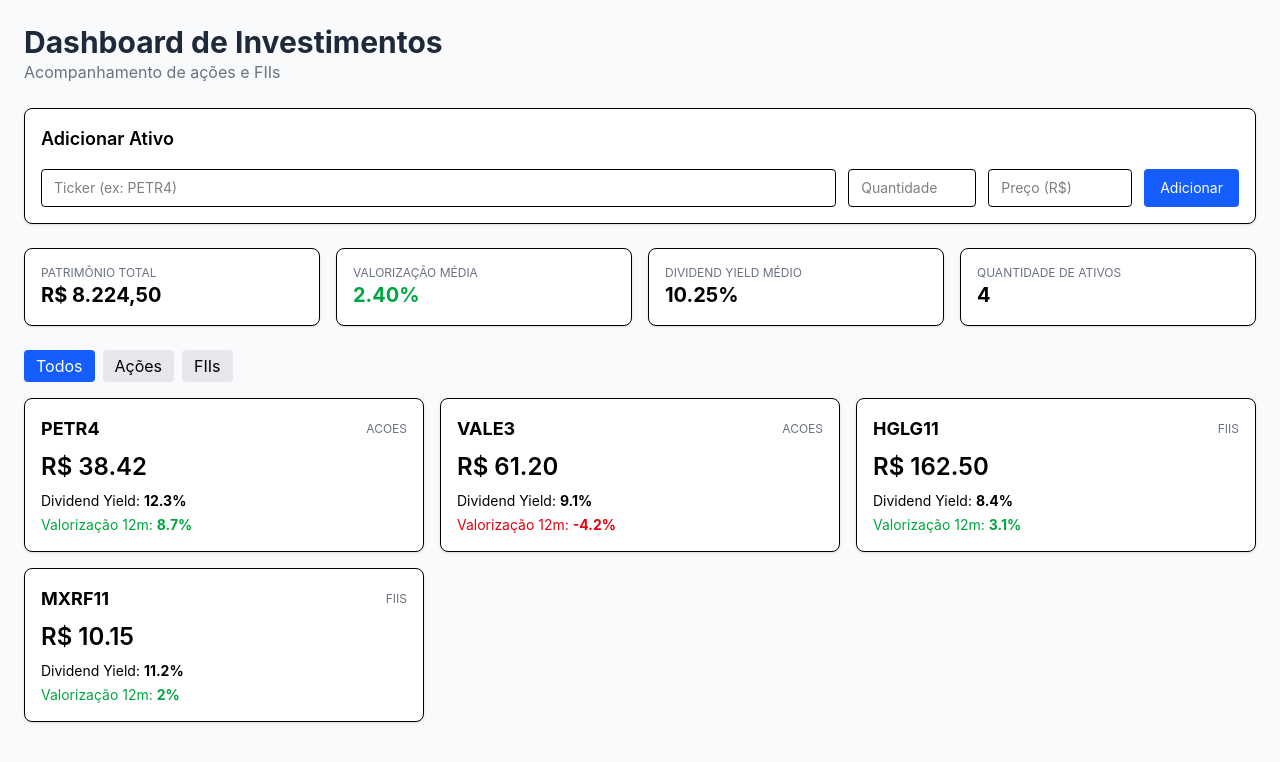
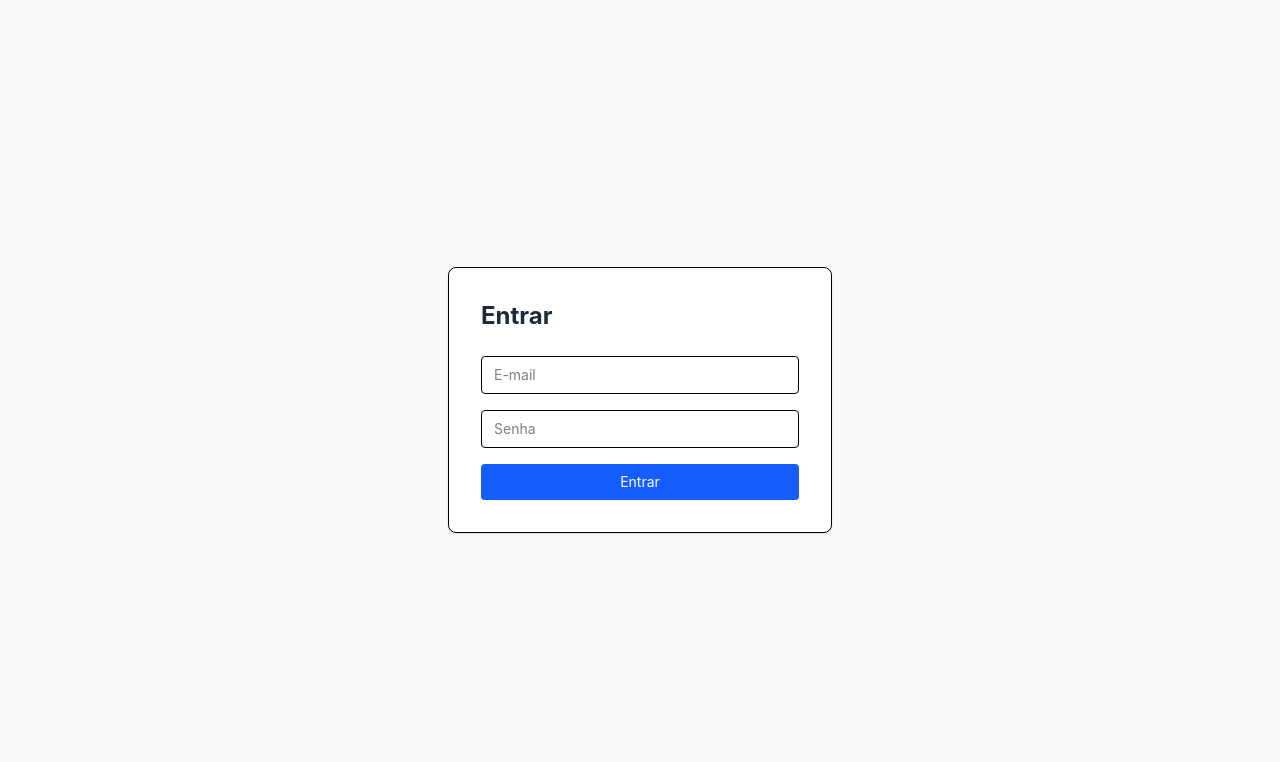
Before and after one commit to EnzoFSouza/Dashboard-Acoes-React, a React (Vite) app: page /login in a window 1280 px wide. Shown: the top 762 px of the page. Built offline with nearby package versions, Linux system fonts and the light colour scheme.

Commit message:
feat: adaptar frontend para dados fornecidos pela API própria

```diff
--- a/package.json
+++ b/package.json
@@ -13,6 +13,7 @@
     "@tailwindcss/vite": "^4.3.1",
     "react": "^19.2.7",
     "react-dom": "^19.2.7",
+    "react-router-dom": "^7.18.1",
     "tailwindcss": "^4.3.1"
   },
   "devDependencies": {
--- a/src/App.jsx
+++ b/src/App.jsx
@@ -1,35 +1,15 @@
-import Header from "./components/Header";
-import ResumoCarteira from "./components/ResumoCarteira";
-import ListaAtivos from "./components/ListaAtivos";
-import FormularioAtivo from "./components/FormularioAtivo";
-
-// Mover dados do ativos.js para estado do app.jsx
-import { useState } from "react";
-import { ativos as ativosIniciais } from "./data/ativos";
+import { BrowserRouter, Routes, Route } from "react-router-dom";
+import Login from "./pages/Login";
+import Dashboard from "./pages/Dashboard";
 
 function App() {
-  // Dados saem do arquivo estático e entram no estado
-  const [ativos, setAtivos] = useState(ativosIniciais);
-
-  function handleAdicionar(novoAtivo) {
-    setAtivos([...ativos, novoAtivo]);
-  }
-
-  function handleAtualizar(ativosAtualizados) {
-    setAtivos(ativosAtualizados);
-  }
-
   return (
-    <div className="min-h-screen bg-gray-50 p-6">
-      <Header />
-      <FormularioAtivo
-        ativos={ativos}
-        onAdicionar={handleAdicionar}
-        onAtualizar={handleAtualizar}
-      />
-      <ResumoCarteira ativos={ativos} />
-      <ListaAtivos ativos={ativos} />
-    </div>
+    <BrowserRouter>
+      <Routes>
+        <Route path="/login" element={<Login />} />
+        <Route path="/dashboard" element={<Dashboard />} />
+      </Routes>
+    </BrowserRouter>
   );
 }
 
--- a/src/components/ResumoCarteira.jsx
+++ b/src/components/ResumoCarteira.jsx
@@ -1,4 +1,12 @@
 function ResumoCarteira({ ativos }) {
+  if (ativos.length === 0) {
+    return (
+      <div className="bg-white border rounded-lg p-4 shadow-sm mb-6 text-gray-500 text-sm">
+        Nenhum ativo cadastrado ainda.
+      </div>
+    );
+  }
+
   // Patrimônio total: soma de (preço × quantidade) de cada ativo
   const patrimonioTotal = ativos.reduce(
     (total, ativo) => total + ativo.precoAtual * ativo.quantidade,
--- /dev/null
+++ b/src/pages/Dashboard.jsx
@@ -0,0 +1,59 @@
+import { useState, useEffect } from "react";
+import { useNavigate } from "react-router-dom";
+import Header from "../components/Header";
+import ResumoCarteira from "../components/ResumoCarteira";
+import ListaAtivos from "../components/ListaAtivos";
+import FormularioAtivo from "../components/FormularioAtivo";
+
+function Dashboard() {
+  const [ativos, setAtivos] = useState([]);
+  const [patrimonioTotal, setPatrimonio] = useState(0);
+  const [carregando, setCarregando] = useState(true);
+  const navigate = useNavigate();
+
+  function buscarCarteira() {
+    setCarregando(true);
+
+    fetch("http://localhost:3000/api/carteira/resumo", {
+      credentials: "include", //envia o cookie JWT automaticamente
+    })
+      .then((res) => {
+        // Se retornar 401, o usuário não está autenticado --> redireciona pro login
+        if (res.status === 401) {
+          navigate("/login");
+          return null;
+        }
+        return res.json();
+      })
+      .then((data) => {
+        if (!data) return;
+        setAtivos(data.ativos);
+        setPatrimonio(data.patrimonio_total);
+      })
+      .catch((err) => console.error("Erro ao buscar carteira:", err))
+      .finally(() => setCarregando(false));
+  }
+
+  useEffect(() => {
+    buscarCarteira();
+  }, []);
+
+  if (carregando) {
+    return (
+      <div className="min-h-screen bg-gray-50 flex items-center justify-center">
+        <p className="text-gray-500">Carregando carteira...</p>
+      </div>
+    );
+  }
+
+  return (
+    <div className="min-h-screen bg-gray-50 p-6">
+      <Header />
+      <FormularioAtivo onAporteCriado={buscarCarteira} />
+      <ResumoCarteira ativos={ativos} patrimonioTotal={patrimonioTotal} />
+      <ListaAtivos ativos={ativos} />
+    </div>
+  );
+}
+
+export default Dashboard;
--- /dev/null
+++ b/src/pages/Login.jsx
@@ -0,0 +1,70 @@
+import { useState } from "react";
+import { useNavigate } from "react-router-dom";
+
+function Login() {
+  const [email, setEmail] = useState("");
+  const [senha, setSenha] = useState("");
+  const [erro, setErro] = useState("");
+  const navigate = useNavigate();
+
+  async function handleLogin() {
+    setErro("");
+
+    try {
+      const res = await fetch("http://localhost:3000/api/login", {
+        method: "POST",
+        headers: { "Content-Type": "application/json" },
+        credentials: "include",
+        body: JSON.stringify({ email, senha }),
+      });
+
+      const data = await res.json();
+
+      if (!res.ok) {
+        setErro(data.erro || "Erro ao fazer login.");
+        return;
+      }
+
+      navigate("/dashboard");
+    } catch (err) {
+      setErro("Erro de conexão com o servidor.");
+    }
+  }
+
+  return (
+    <div className="min-h-screen bg-gray-50 flex items-center justify-center">
+      <div className="bg-white border rounded-lg p-8 shadow-sm w-full max-w-sm">
+        <h1 className="text-2xl font-bold mb-6 text-gray-800">Entrar</h1>
+
+        {erro && (
+          <p className="text-red-600 text-sm mb-4">{erro}</p>
+        )}
+
+        <div className="flex flex-col gap-4">
+          <input
+            type="email"
+            placeholder="E-mail"
+            value={email}
+            onChange={(e) => setEmail(e.target.value)}
+            className="border rounded px-3 py-2 text-sm"
+          />
+          <input
+            type="password"
+            placeholder="Senha"
+            value={senha}
+            onChange={(e) => setSenha(e.target.value)}
+            className="border rounded px-3 py-2 text-sm"
+          />
+          <button
+            onClick={handleLogin}
+            className="bg-blue-600 text-white py-2 rounded text-sm hover:bg-blue-700"
+          >
+            Entrar
+          </button>
+        </div>
+      </div>
+    </div>
+  );
+}
+
+export default Login;
```
Also changed, not shown: 1 other file (tests, documents, lock files or other folders).
